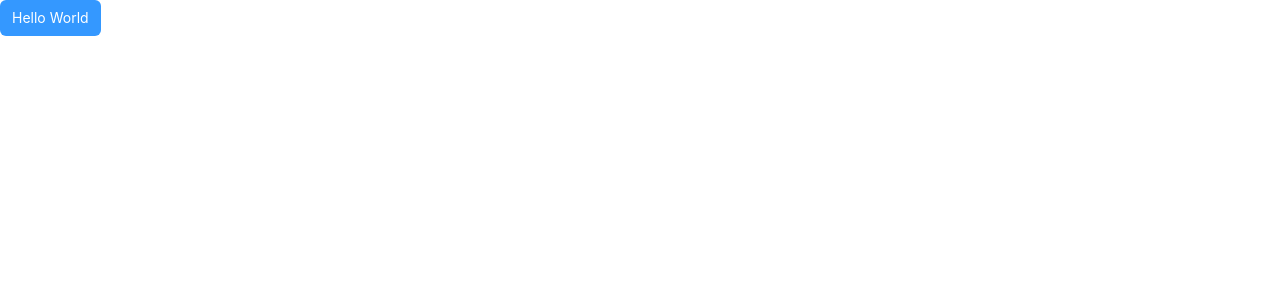
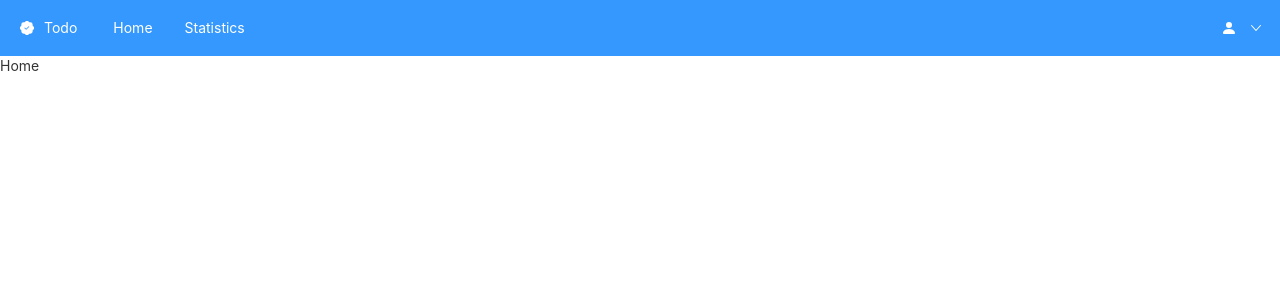
Before and after one commit to Nasi-Goreng-Pattaya/todo-frontend, a React (Vite) app: page / in a window 1280 px wide. Shown: the top 300 px of the page. Built offline with nearby package versions, Linux system fonts and the light colour scheme.

Commit message:
Set up router and application layout (Navbar) - import react-router-dom and react-icons

```diff
--- a/package.json
+++ b/package.json
@@ -11,6 +11,8 @@
   "dependencies": {
     "react": "^18.2.0",
     "react-dom": "^18.2.0",
+    "react-icons": "^4.8.0",
+    "react-router-dom": "^6.10.0",
     "rsuite": "^5.30.0"
   },
   "devDependencies": {
--- a/src/App.tsx
+++ b/src/App.tsx
@@ -1,7 +1,55 @@
-import { Button } from "rsuite";
+import { Routes, Route, Link } from "react-router-dom";
+import {
+  Container,
+  Header,
+  Content,
+  Footer,
+  Sidebar,
+  Button,
+  Navbar,
+  Nav,
+  FlexboxGrid,
+} from "rsuite";
+import { BsFillPatchCheckFill, BsPersonFill } from "react-icons/bs";
+import Home from "./pages/Home";
 
 function App() {
-  return <Button appearance="primary">Hello World</Button>;
+  return (
+    <Container>
+      <Header>
+        <Navbar appearance="inverse">
+          <Navbar.Brand href="/">
+            <FlexboxGrid align="middle">
+              <BsFillPatchCheckFill
+                style={{ color: "#fff", marginRight: "10px" }}
+              />
+              <p style={{ color: "#fff" }}>Todo</p>
+            </FlexboxGrid>
+          </Navbar.Brand>
+          <Nav>
+            <Nav.Item href="/">Home</Nav.Item>
+            <Nav.Item href="/statistics">Statistics</Nav.Item>
+          </Nav>
+          <Nav pullRight>
+            <Nav.Menu icon={<BsPersonFill />}>
+              <Nav.Item href="/profile">Profile</Nav.Item>
+              <Nav.Item href="/login">Login</Nav.Item>
+              <Nav.Item href="/register">Register</Nav.Item>
+            </Nav.Menu>
+          </Nav>
+        </Navbar>
+      </Header>
+      <Content>
+        <Routes>
+          <Route path="/" element={<Home />} />
+          {/* <Route path="/login" element={<Login />} />
+          <Route path="/register" element={<Register />} />
+          <Route path="/statistics" element={<Statistics />} />
+          <Route path="/profile" element={<Profile />} /> */}
+        </Routes>
+      </Content>
+    </Container>
+  );
 }
 
 export default App;
--- a/src/main.tsx
+++ b/src/main.tsx
@@ -1,11 +1,14 @@
-import React from 'react'
-import ReactDOM from 'react-dom/client'
-import App from './App'
-import './index.css'
+import React from "react";
+import ReactDOM from "react-dom/client";
+import App from "./App";
+import "./index.css";
 import "rsuite/dist/rsuite.min.css";
+import { BrowserRouter } from "react-router-dom";
 
-ReactDOM.createRoot(document.getElementById('root') as HTMLElement).render(
+ReactDOM.createRoot(document.getElementById("root") as HTMLElement).render(
   <React.StrictMode>
-    <App />
-  </React.StrictMode>,
-)
+    <BrowserRouter>
+      <App />
+    </BrowserRouter>
+  </React.StrictMode>
+);
--- /dev/null
+++ b/src/pages/Home.tsx
@@ -0,0 +1,9 @@
+import React from 'react'
+
+const Home = () => {
+  return (
+    <div>Home</div>
+  )
+}
+
+export default Home
```
Also changed, not shown: 1 other file (tests, documents, lock files or other folders).
